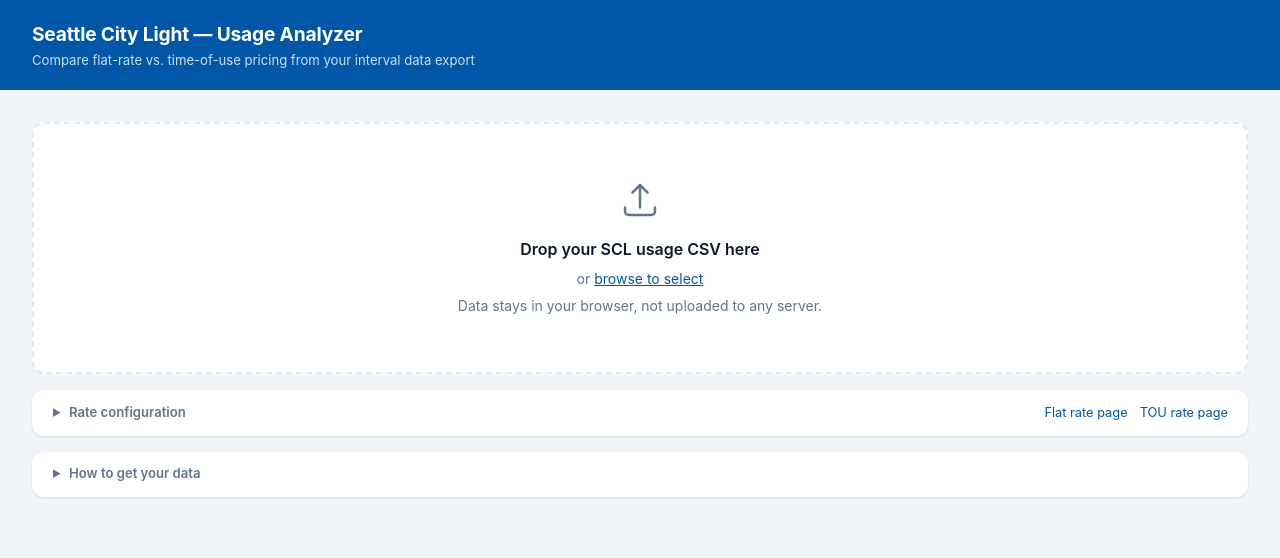
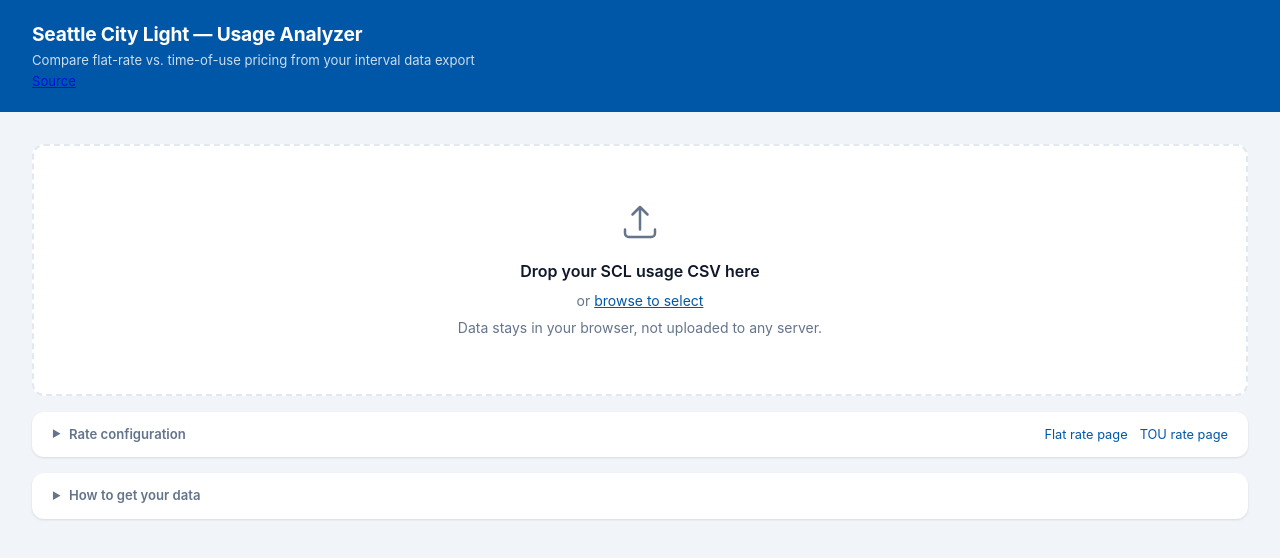
Before and after one commit to ransford/scl-tou, a website built with Vite: page web/index.html in a window 1280 px wide. Built offline with nearby package versions, Linux system fonts and the light colour scheme.

Commit message:
link to source

```diff
--- a/web/index.html
+++ b/web/index.html
@@ -9,6 +9,7 @@
   <header>
     <h1>Seattle City Light — Usage Analyzer</h1>
     <p>Compare flat-rate vs. time-of-use pricing from your interval data export</p>
+    <p><a href="https://github.com/ransford/scl-tou">Source</a></p>
   </header>
   <main>
     <div id="dropzone" tabindex="0" role="button" aria-label="Drop zone for CSV file">
```
